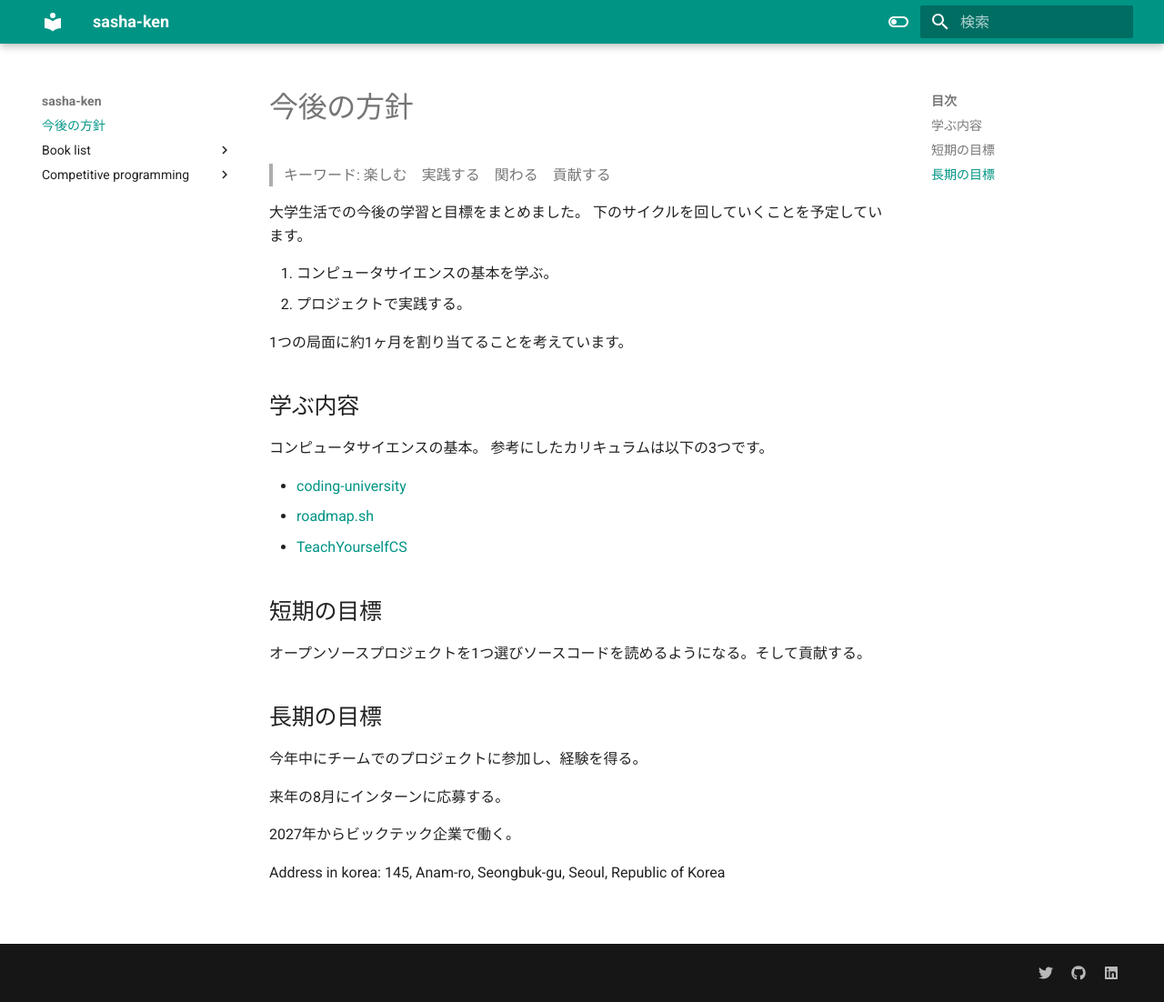
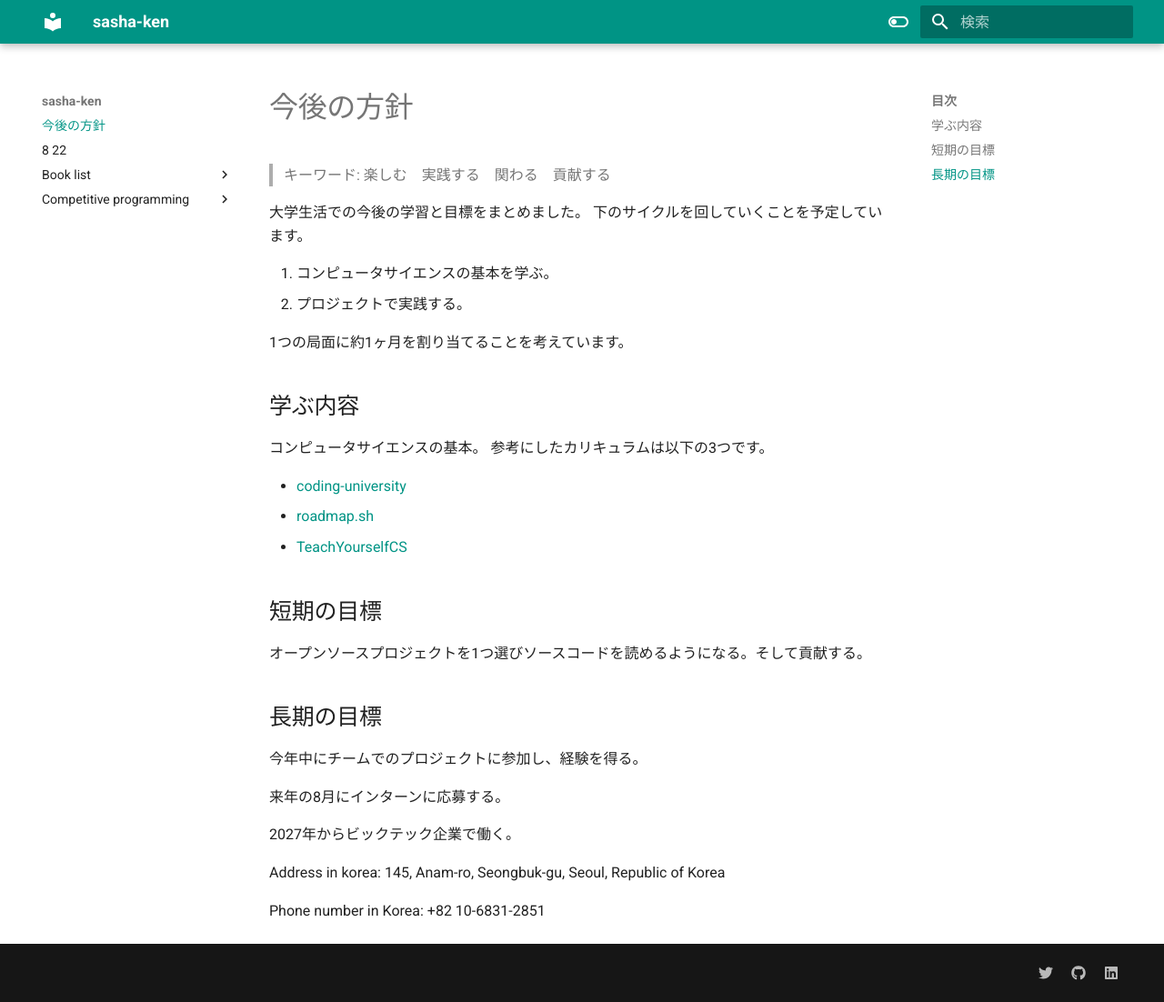
Before and after one commit to quinn-sasha/sasha-ken, an MkDocs documentation site: the page built from docs/index.md, in a window 1280 px wide and 1102 px high. Shown: the whole window at 91% size. Built offline with MkDocs 1.6.1 and Material for MkDocs 9.7.7, drawn with Linux system fonts in a browser that asks for light colours.

Commit message:
Added my phone number in Korea

```diff
--- a/docs/index.md
+++ b/docs/index.md
@@ -33,3 +33,6 @@
 
 Address in korea:
 145, Anam-ro, Seongbuk-gu, Seoul, Republic of Korea
+
+Phone number in Korea:
++82 10-6831-2851
```
Also changed, not shown: docs/8-22.md (added, +3 -0 lines), docs/competitive_programming/leetcode.md (+1 -1 lines).
